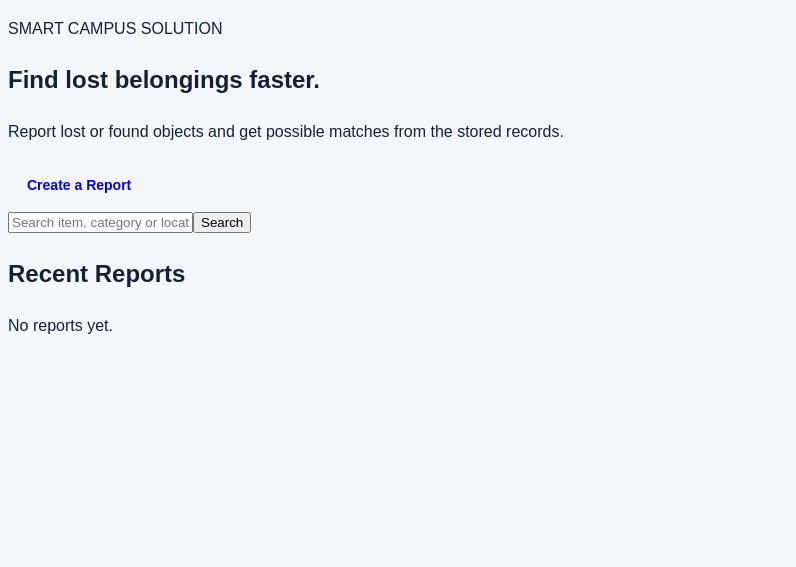
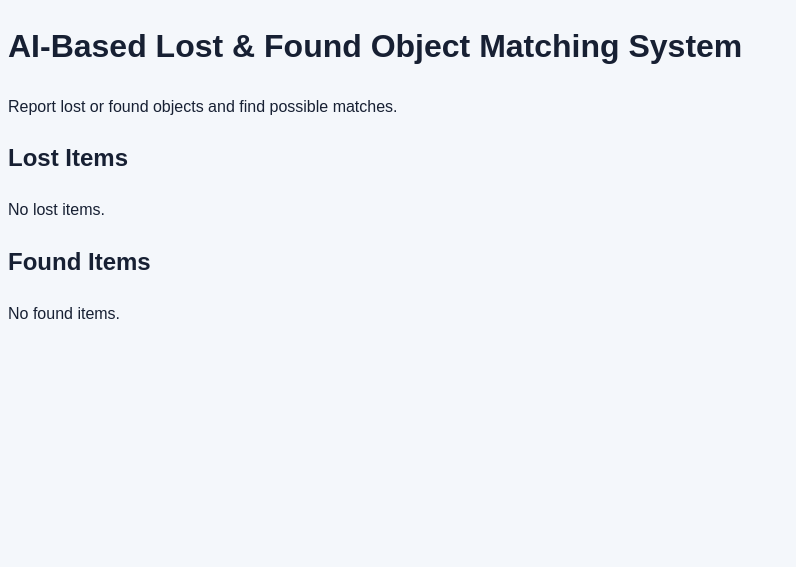
Before and after one commit to vaibhavahire404-dev/Ai-based-lost-found-website, a Flask app: page / in a window 1280 px wide; the page is wider, and only the part inside the window is pictured. Shown: the part 75-642 px from the top of that part, without its empty margins (0-796 px from the left). Run offline with Flask 3, Linux system fonts and the light colour scheme; tables that the repository leaves empty hold one stand-in row (values such as "Sample post").

Commit message:
Update index.html.

```diff
--- a/templates/index.html
+++ b/templates/index.html
@@ -1 +1,84 @@
-{% extends 'base.html' %}{% block content %}<section class="hero"><div><p class="tag">SMART CAMPUS SOLUTION</p><h1>Find lost belongings faster.</h1><p>Report lost or found objects and get possible matches from the stored records.</p><a class="btn" href="/report">Create a Report</a></div></section><div class="toolbar"><form action="/search"><input name="q" placeholder="Search item, category or location"><button>Search</button></form></div><h2>Recent Reports</h2><div class="grid">{% for r in reports %}<article class="card">{% if r.image %}<img src="{{url_for('static',filename='uploads/'+r.image)}}">{% else %}<div class="noimg">No image</div>{% endif %}<span class="pill">{{r.report_type}}</span><h3>{{r.item_name}}</h3><p>{{r.category}} • {{r.location}}</p><p>{{r.report_date}}</p><a href="{{url_for('matches',report_id=r.id)}}">Find Matches →</a></article>{% else %}<p>No reports yet.</p>{% endfor %}</div>{% endblock %}
+{% extends "base.html" %}
+
+{% block content %}
+
+<h1>AI-Based Lost & Found Object Matching System</h1>
+
+<p>
+Report lost or found objects and find possible matches.
+</p>
+
+<div class="grid">
+
+<div class="card">
+
+<h2>Lost Items</h2>
+
+{% for x in lost %}
+
+<div class="card">
+
+<b>{{ x['item_name'] }}</b>
+
+<br>
+
+{{ x['category'] }}
+
+<br>
+
+{{ x['location'] }}
+
+<br>
+
+<a href="/matches/{{ x['id'] }}">
+Find Matches
+</a>
+
+</div>
+
+{% else %}
+
+<p>No lost items.</p>
+
+{% endfor %}
+
+</div>
+
+
+<div class="card">
+
+<h2>Found Items</h2>
+
+{% for x in found %}
+
+<div class="card">
+
+<b>{{ x['item_name'] }}</b>
+
+<br>
+
+{{ x['category'] }}
+
+<br>
+
+{{ x['location'] }}
+
+<br>
+
+<a href="/matches/{{ x['id'] }}">
+Find Matches
+</a>
+
+</div>
+
+{% else %}
+
+<p>No found items.</p>
+
+{% endfor %}
+
+</div>
+
+</div>
+
+{% endblock %}
```
